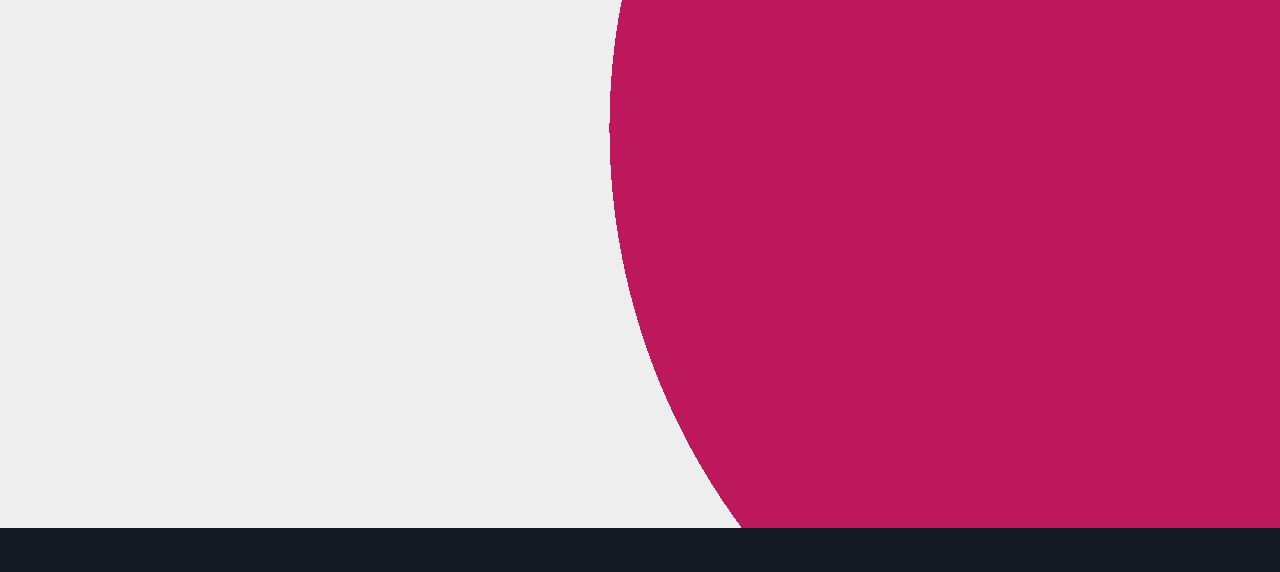
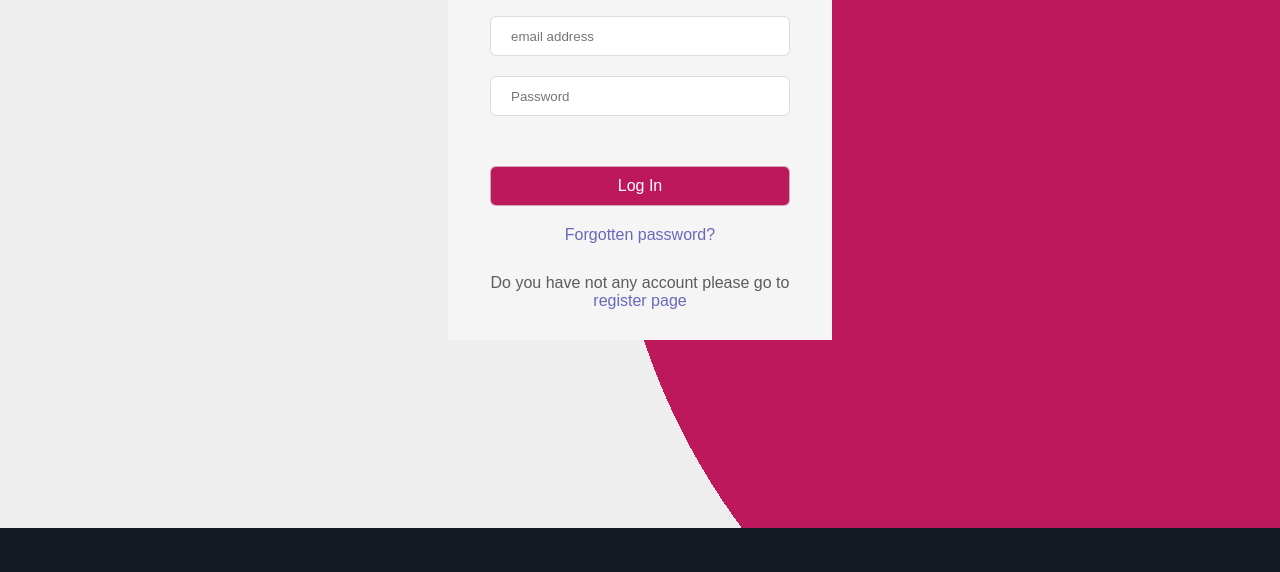
Before and after one commit to chadnitalukder2/ecommerce-template, a website: page login.html in a window 1280 px wide. Shown: the part 338-910 px from the top of the page. Drawn offline with Linux system fonts and the light colour scheme.

Commit message:
login-form-com

```diff
--- a/assets/sass/components/_header.scss
+++ b/assets/sass/components/_header.scss
@@ -1,5 +1,4 @@
 .header {
-  padding-top: 20px;
   border-radius: 30px;
   @media only screen and (min-width: 1500px){
   padding:0px 150px ;
@@ -12,7 +11,6 @@
 #slider figure img {
   width: 20%;
   height: 100vh;
-  padding-top: 45px;
   float: left;
   border-radius: 6px;
 }
--- a/assets/sass/components/_loging-form.scss
+++ b/assets/sass/components/_loging-form.scss
@@ -1,9 +1,95 @@
  form{
-
- }
- .loging{
     height: 100vh;
     width: 100%;
+    text-align: center;
+    display: flex;
+    align-items: center;
+    justify-content: center;
+ background: radial-gradient(circle at 100%, #be185d 50%, #eee 50% );
+ .loging{
+    background:#f5f5f5;
+    width: 30%;
+    h2{
+        font-size: $bigText;
+        padding: 30px 0px;
+        font-weight: 600px;
+       // font-family: 'Playfair Display',serif;
+    }
+    .name{
+        margin-bottom: 20px;
+        input{
+            width: 300px;
+            height: 40px;
+            border-radius: 6px;
+            padding-left: 20px;
+            border: 1px solid rgba(217, 210, 210, 0.768627451);
+            &:focus-visible{
+                outline: none;
+              box-shadow:0px 0px 3px 1px rgba(0, 0, 0, 0.1);
+            }
+        }
+    }
+    .password{
+        margin-bottom: 50px;
+        input{
+            width: 300px;
+            border-radius: 6px;
+            height: 40px;
+            padding-left: 20px;
+            border: 1px solid rgba(217, 210, 210, 0.768627451);
+            &:focus-visible{
+                outline: none;
+              box-shadow:0px 0px 3px 1px rgba(0, 0, 0, 0.1);
+            }
+        }
+    }
+    .btn{
+        margin-bottom: 20px;
+        button{
+            width: 300px;
+            height: 40px;
+            border-radius: 6px;
+            background: #be185d;
+            border: 1px solid rgba(217, 210, 210, 0.768627451);
+            font-size: $smallText;
+            color: #fff;
+            font-weight: 500;
+            transition: all .2s;
+            &:hover{
+                background:#be185dbf;
+                box-shadow:0px 0px 3px 1px rgba(0, 0, 0, 0.1);
+            }
+        }
+    }
+    .forgotten{
+        padding-bottom: 30px;
+        a{
+            text-decoration: none;
+            p{
+            font-size: $smallText;
+            color: #6868bb;
+            transition: all .2s;
 
- background: radial-gradient(circle at 100%, #be185d 50%, #eee 50% );
-}
+            &:hover{
+                color: #be185d;
+            }
+            }
+
+        }
+    }
+    .register{
+        padding: 0px 30px 30px 30px;
+        p{
+            font-size: $smallText;
+            color: $fontColorSmall;
+            a{
+                text-decoration: none;
+                color: hsl(240, 38%, 57%);
+                &:hover{
+                    color: #be185d;
+                }
+            }
+        }
+    }
+ }
+ }
--- a/login.html
+++ b/login.html
@@ -232,7 +232,25 @@
       <!---------- loging form --------->
       <form>
         <section class="loging">
-          <input type="text" placeholder="Eull Name">
+          <h2>Login</h2>
+          <div class="name">
+            <input type="email"placeholder="email address ">
+          </div>
+          <div class="password">
+            <input type="password" placeholder="Password">
+          </div>
+          <div class="btn">
+            <button type="submit">Log In
+            </button>
+          </div>
+          <div class="forgotten">
+            <a href="#">
+            <p>Forgotten password?</p>
+            </a>
+          </div>
+          <div class="register">
+              <p>Do you have not any account please go to <a href="#" >register page</a></p>
+          </div>
 
         </section>
       </form>
```
Also changed, not shown: assets/css/main.css, 1 other file.
